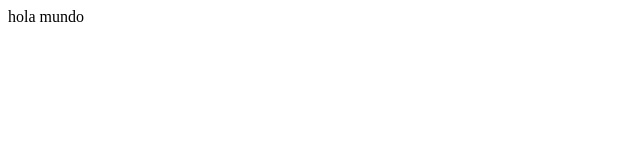
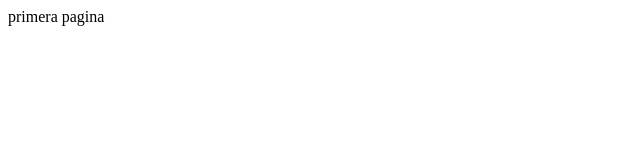
Before and after one commit to luislyly0/ejemplo, a website: page index.html in a window 1280 px wide. Shown: the full height of the page, 0-640 px from the left. Drawn offline with Linux system fonts and the light colour scheme.

Commit message:
ahora el index tiene codigo nuevo y un  nuevo body

```diff
--- a/index.html
+++ b/index.html
@@ -5,6 +5,6 @@
 	<title>Ejemplo con git</title>
 </head>
 <body>
-	hola mundo
+	primera pagina
 </body>
 </html>
```
